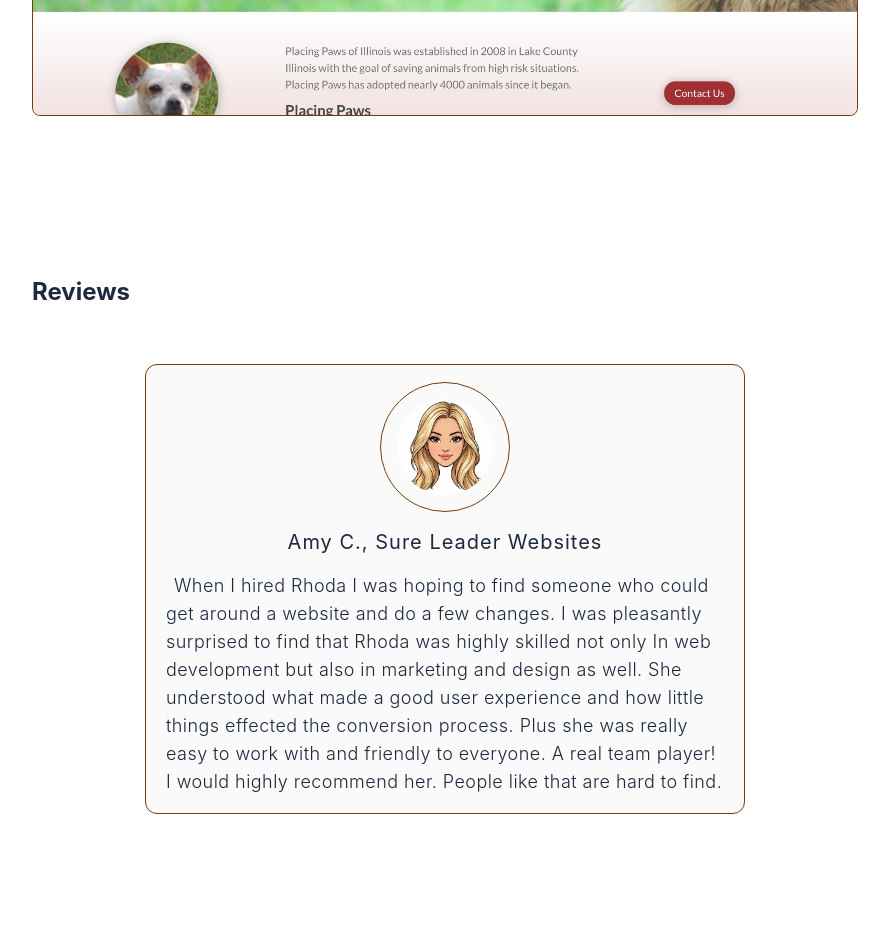
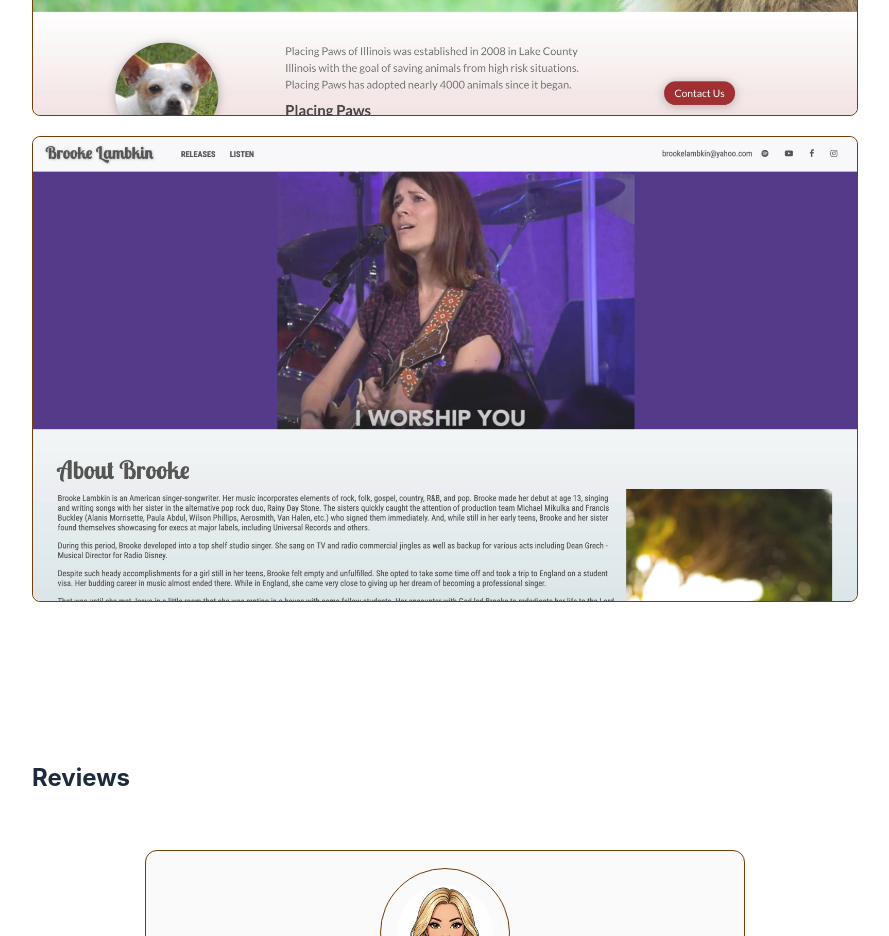
Before and after one commit to RhodaPickens/portfolio-website, a Next.js app: page / in a window 1280 px wide. Shown: the part 6480-7416 px from the top of the page, without its empty margins (230-1119 px from the left). Built offline with nearby package versions, Linux system fonts and the light colour scheme; some icons are missing.

Commit message:
Added Brooke Lambkin website

```diff
--- a/src/assets/index.js
+++ b/src/assets/index.js
@@ -137,6 +137,13 @@ export const projectsData = [
     demoUrl: 'https://placingpawsrescue.org/',
     tech: ['HTML', 'CSS', 'CMS'],
   },
+      {
+    name: 'Brooke Lambkin',
+    desc: 'A responsive static website designed and built from scratch for a singer-songwriter, deployed on Netlify',
+    url: '/projects/brooke-lambkin.jpg',
+    demoUrl: 'https://brookelambkin.com/',
+    tech: ['HTML', 'CSS'],
+  },
 ]
 
 export const projectsButton = [
```
Also changed, not shown: public/projects/brooke-lambkin.jpg (added).
